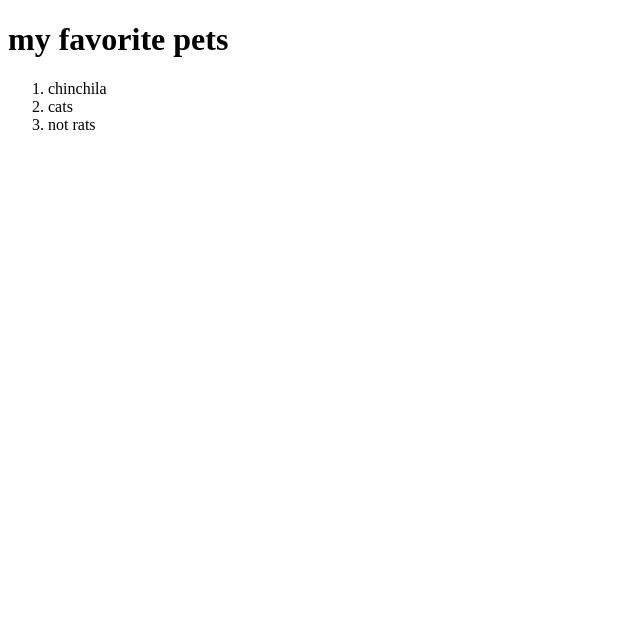
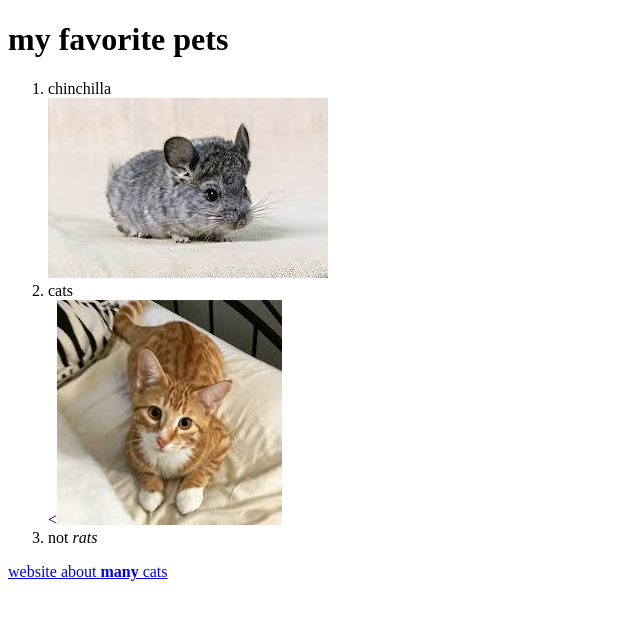
Before and after one commit to jamila59/pets, a plain HTML site: page pets.html in a window 1280 px wide. Shown: the whole page, without its empty margins (0-640 px from the left). Drawn offline with Linux system fonts and the light colour scheme.

Commit message:
images of pets added

```diff
--- a/pets.html
+++ b/pets.html
@@ -7,10 +7,13 @@
   <body>
     <h1>my favorite pets</h1>
     <ol>
-      <li>chinchila</li>
+      <li>chinchilla</li>
+      <img src="img/chin.jpg" alt="fluffy">
       <li>cats</li>
-      <li>not rats</li>
+      <<img src="img/cat.jpg" alt="more fluffy">
+      <li>not <em>rats</em> </li>
     </ol>
-
+    <a href="http://www.cat.com"> website about <strong> many </strong> cats
+    </a>
   </body>
 </html>
```
Also changed, not shown: img/cat.jpg (added), img/chin.jpg (added).
